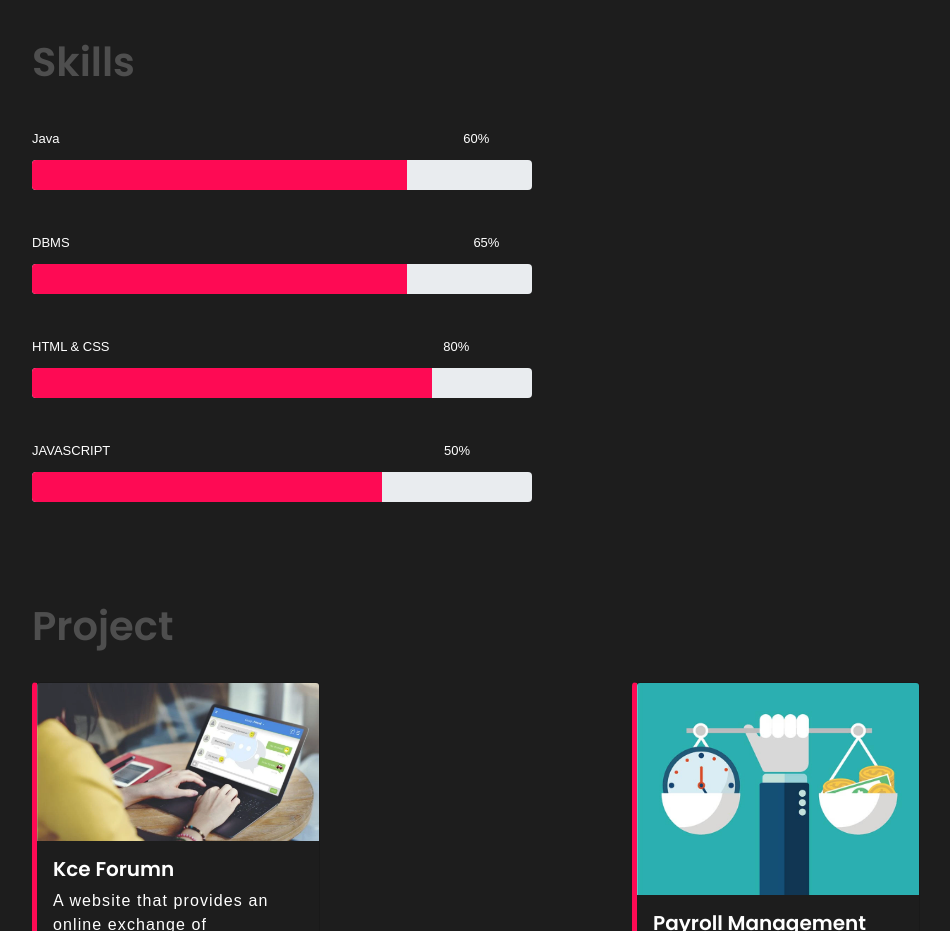
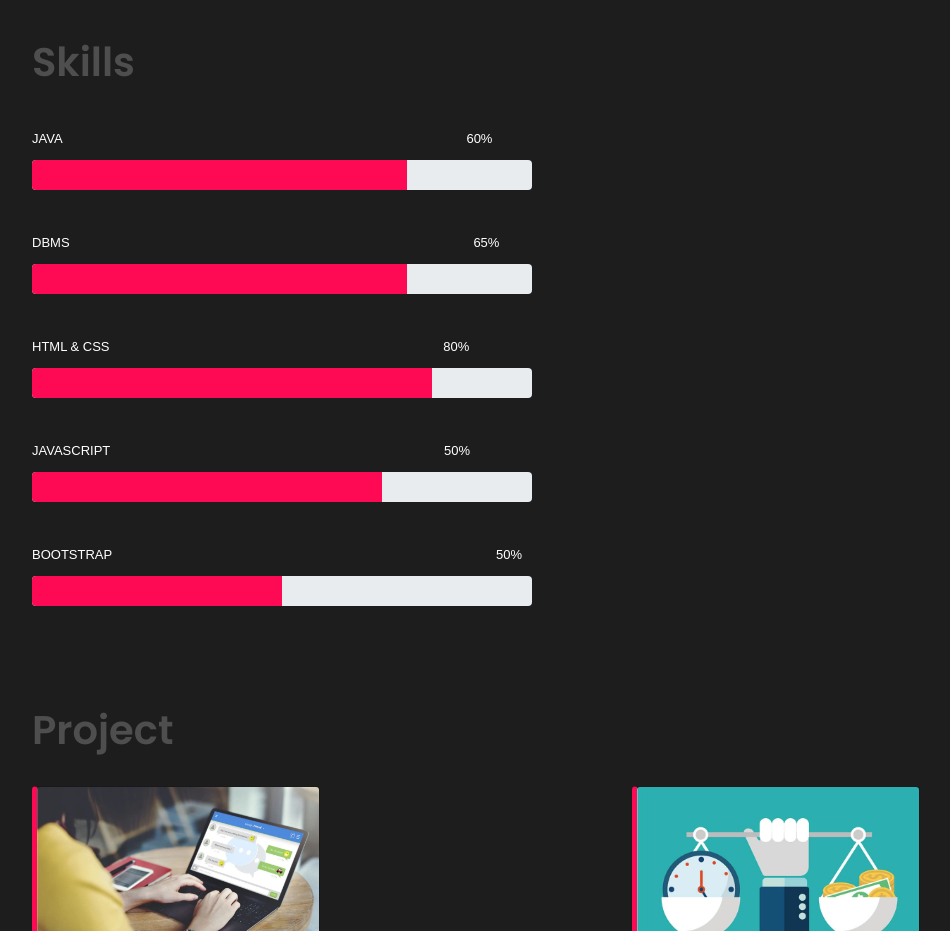
Before and after one commit to Surya1612/Surya1612.github.io, a plain HTML site: page index.html in a window 1280 px wide. Shown: the part 1360-2291 px from the top of the page, without its empty margins (60-1010 px from the left). Drawn offline with nearby package versions, Linux system fonts and the light colour scheme; a web font is replaced by a local one.

Commit message:
Update index.html

```diff
--- a/index.html
+++ b/index.html
@@ -131,7 +131,7 @@
                     <h1 id="s9">Skills</h1>
                     <div class="bar ">
                         <div class="skill-bar">
-                            <span>Java</span>
+                            <span>JAVA</span>
                             <span id="f1">60%</span>
                         </div>
                         <div class="progress" style="height: 30px;">
@@ -171,15 +171,15 @@
                         </div>
                     </div>
 
-<!--                     <div class="bar ">
+                    <div class="bar ">
                         <div class="skill-bar">
-                            <span>REACT</span>
+                            <span>BOOTSTRAP</span>
                             <span id="f4">50%</span>
                         </div>
                         <div class="progress" style="height: 30px;">
                             <div class="progress-bar" role="progressbar" style="width: 50%;" aria-valuenow="25" aria-valuemin="0" aria-valuemax="100"></div>
                         </div>
-                    </div> -->
+                    </div>
 
                 </div>
             </section>
```
